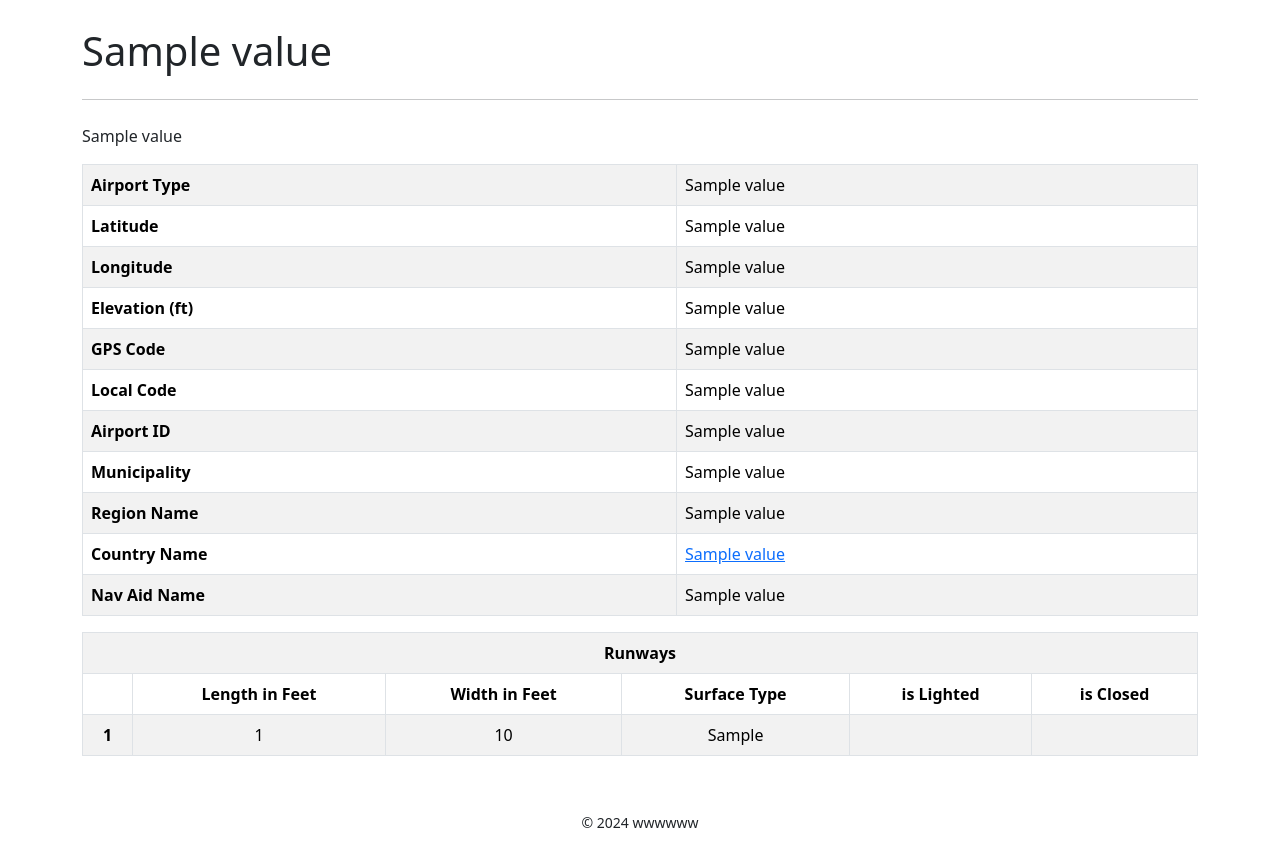
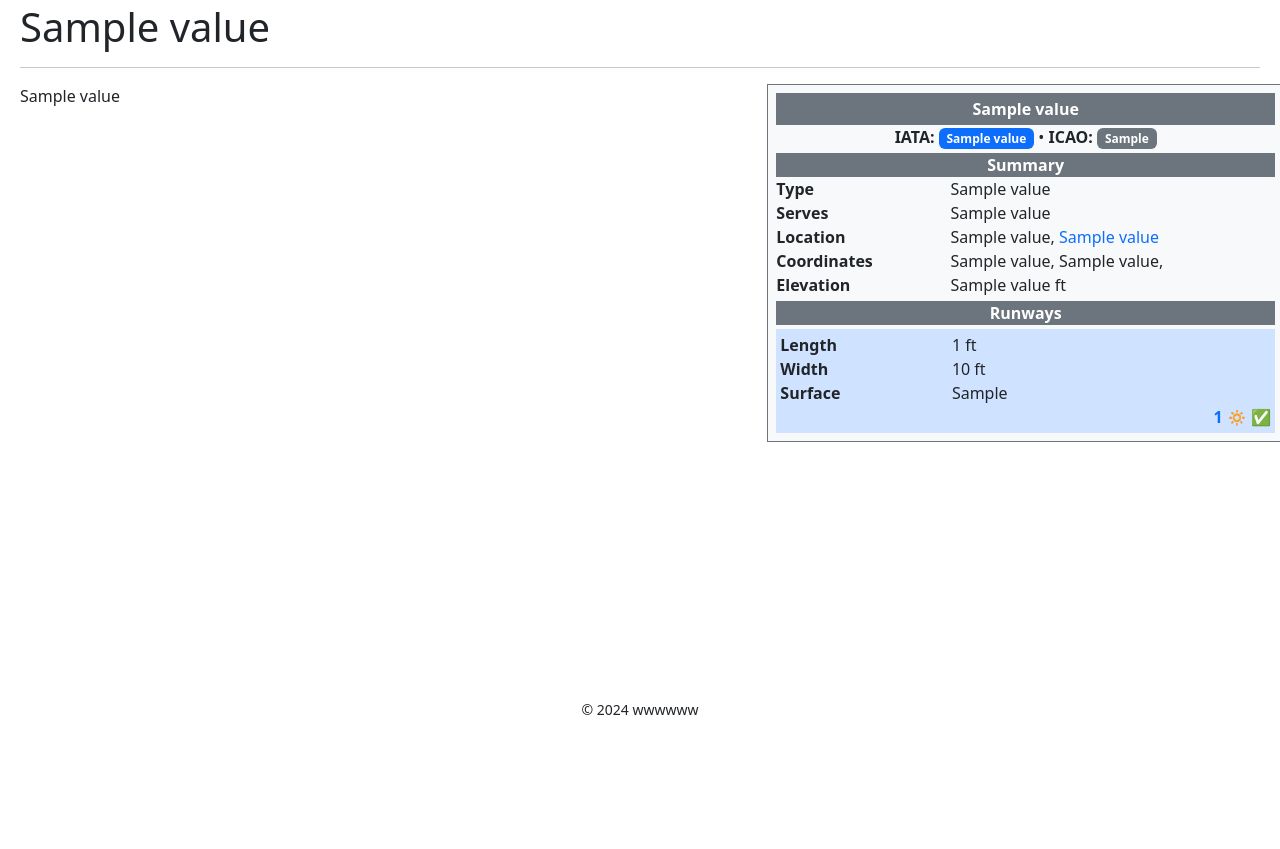
Before and after one commit to wwwwww-kg/world-airports, a Django app: template main/templates/airport_detail.html in a window 1280 px wide. Shown: the part 64-913 px from the top of the page. After the commit the page ends 779 px from the top, so only its background shows below. Run offline with Django 5.2, Linux system fonts and the light colour scheme; the template is opened without the code that fills it: most values are stand-ins (such as "Sample title", 1, 10 or a date in 2020); some libraries are stand-ins or nearby versions.

Commit message:
New airport detail page design

```diff
--- a/main/templates/airport_detail.html
+++ b/main/templates/airport_detail.html
@@ -1,111 +1,119 @@
-{% extends 'base.html' %} {% load static %} {% block content %}
+{% extends 'base.html' %}
+{% load static %}
 
-<div class="container my-4">
-  <h1 class="mb-4">{{ airport_detail.airportName.value }}</h1>
-  <hr class="my-4" />
-  {% if dbpedia_data.abstract.value %}
-  <p>{{ dbpedia_data.abstract.value }}</p>
-  {% endif %}
-  <div class="table-responsive">
-    <table class="table table-striped table-bordered">
-      <tbody>
-        {% if airport_detail.airportType.value %}
-        <tr>
-          <th scope="row">Airport Type</th>
-          <td>{{ airport_detail.airportType.value }}</td>
-        </tr>
-        {% endif %} {% if airport_detail.latitudeDeg.value %}
-        <tr>
-          <th scope="row">Latitude</th>
-          <td>{{ airport_detail.latitudeDeg.value }}</td>
-        </tr>
-        {% endif %} {% if airport_detail.longitudeDeg.value %}
-        <tr>
-          <th scope="row">Longitude</th>
-          <td>{{ airport_detail.longitudeDeg.value }}</td>
-        </tr>
-        {% endif %} {% if airport_detail.elevationFt.value %}
-        <tr>
-          <th scope="row">Elevation (ft)</th>
-          <td>{{ airport_detail.elevationFt.value }}</td>
-        </tr>
-        {% endif %} {% if airport_detail.hasScheduledService.value %}
-        <tr>
-          <th scope="row">Scheduled Service</th>
-          <td>{{ airport_detail.hasScheduledService.value }}</td>
-        </tr>
-        {% endif %} {% if airport_detail.gpsCode.value %}
-        <tr>
-          <th scope="row">GPS Code</th>
-          <td>{{ airport_detail.gpsCode.value }}</td>
-        </tr>
-        {% endif %} {% if airport_detail.airportLocalCode.value %}
-        <tr>
-          <th scope="row">Local Code</th>
-          <td>{{ airport_detail.airportLocalCode.value }}</td>
-        </tr>
-        {% endif %} {% if airport_detail.airportId.value %}
-        <tr>
-          <th scope="row">Airport ID</th>
-          <td>{{ airport_detail.airportId.value }}</td>
-        </tr>
-        {% endif %} {% if airport_detail.municipality.value %}
-        <tr>
-          <th scope="row">Municipality</th>
-          <td>{{ airport_detail.municipality.value }}</td>
-        </tr>
-        {% endif %} {% if airport_detail.regionName.value %}
-        <tr>
-          <th scope="row">Region Name</th>
-          <td>{{ airport_detail.regionName.value }}</td>
-        </tr>
-        {% endif %} {% if airport_detail.countryName.value %}
-        <tr>
-          <th scope="row">Country Name</th>
-          <td>
-            <a href="{% url 'country_detail' airport_detail.countryIRI.value %}"
-              >{{ airport_detail.countryName.value }}</a
-            >
-          </td>
-        </tr>
-        {% endif %} {% if airport_detail.navAidName.value %}
-        <tr>
-          <th scope="row">Nav Aid Name</th>
-          <td>{{ airport_detail.navAidName.value }}</td>
-        </tr>
-        {% endif %}
-      </tbody>
-    </table>
+{% block content %}
+<h1>{{ airport_detail.airportName.value }}</h1>
+<hr/>
+<div class="d-flex gap-4">
+  <div class="airport-big-info col-7 col-lg-7 col-md-6 col-sm-12 flex-grow-1">
+    {% if dbpedia_data.abstract.value %}
+    <p>{{ dbpedia_data.abstract.value }}</p>
+    {% endif %}
   </div>
-  {% if airport_detail.runways.value %}
-  <div class="table-responsive">
-    <table class="table table-striped table-bordered text-center">
-      <tbody>
-        <tr>
-          <th scope="row" colspan="6">Runways</th>
-        </tr>
-        <tr>
-          <th scope="row"></th>
-          <th scope="row">Length in Feet</th>
-          <th scope="row">Width in Feet</th>
-          <th scope="row">Surface Type</th>
-          <th scope="row">is Lighted</th>
-          <th scope="row">is Closed</th>
-        </tr>
-        {% for runway in airport_detail.runways.value %}
-        <tr>
-          <th scope="row">{{ forloop.counter }}</th>
-          <td>{{ runway.length }}</td>
-          <td>{{ runway.width }}</td>
-          <td>{{ runway.surfaceType }}</td>
-          <td>{{ runway.isLighted }}</td>
-          <td>{{ runway.isClosed }}</td>
-        </tr>
+  <div class="airport-info-box-wrapper col-5 col-lg-5 col-md-6 col-sm-12">
+    <div class="airport-info-box bg-light border border-secondary border-1 d-flex flex-column p-2 fs-6 w-100">
+      <div class="bg-secondary text-bg-secondary text-center p-1">
+        <span class="fw-semibold">{{ airport_detail.airportName.value }}</span>
+      </div>
+
+      <div class="text-center mb-1">
+        <span class="fw-semibold">IATA: </span>
+        <span class="badge text-sm text-bg-primary">{{ airport_detail.airportIATA.value }}</span>
+        <span>•</span>
+        <span class="fw-semibold">ICAO: </span>
+        <span class="badge text-sm text-bg-secondary">{{ airport_iri }}</span>
+      </div>
+
+      <div class="bg-secondary text-bg-secondary text-center px-1">
+        <span class="fw-semibold">Summary</span>
+      </div>
+
+      <div class="flex flex-row">
+        <div class="flex row">
+          <div class="col-4"><span class="fw-bold">Type</span></div>
+          <div class="col-8 flex-grow-1"><span>{{ airport_detail.airportType.value }}</span></div>
+        </div>
+      </div>
+
+      <div class="flex flex-row">
+        <div class="flex row">
+          <div class="col-4"><span class="fw-bold">Serves</span></div>
+          <div class="col-8 flex-grow-1"><span>{{ airport_detail.municipality.value }}</span></div>
+        </div>
+      </div>
+
+      <div class="flex flex-row">
+        <div class="flex row">
+          <div class="col-4"><span class="fw-bold">Location</span></div>
+          <div class="col-8 flex-grow-1"><span>{{ airport_detail.regionName.value }}, </span><a href="{% url 'country_detail' airport_detail.countryIRI.value %}" class="text-decoration-none">{{ airport_detail.countryName.value }}</a></div>
+        </div>
+      </div>
+
+      <div class="flex flex-row">
+        <div class="flex row">
+          <div class="col-4"><span class="fw-bold">Coordinates</span></div>
+          <div class="col-8 flex-grow-1"><span>{{ airport_detail.latitudeDeg.value }}, </span><span>{{ airport_detail.longitudeDeg.value }}, </span></div>
+        </div>
+      </div>
+
+      <div class="flex flex-row">
+        <div class="flex row">
+          <div class="col-4"><span class="fw-bold">Elevation</span></div>
+          <div class="col-8 flex-grow-1"><span>{{ airport_detail.elevationFt.value }} ft</span></div>
+        </div>
+      </div>
+
+      <div class="bg-secondary text-bg-secondary text-center px-1 mt-1">
+        <span class="fw-semibold">Runways</span>
+      </div>
+
+      {% if airport_detail.runways.value %}
+      {% for runway in airport_detail.runways.value %}
+      <div class="runway-entry flex flex-column w-100 bg-primary-subtle p-1 mt-1">
+
+        <div class="flex flex-row">
+          <div class="flex row">
+            <div class="col-4"><span class="fw-semibold">Length</span></div>
+            <div class="col-8 flex-grow-1"><span>{{ runway.length }} ft</span></div>
+          </div>
+        </div>
+
+        <div class="flex flex-row">
+          <div class="flex row">
+            <div class="col-4"><span class="fw-semibold">Width</span></div>
+            <div class="col-8 flex-grow-1"><span>{{ runway.width }} ft</span></div>
+          </div>
+        </div>
+
+        <div class="flex flex-row">
+          <div class="flex row">
+            <div class="col-4"><span class="fw-semibold">Surface</span></div>
+            <div class="col-8 flex-grow-1"><span>{{ runway.surfaceType }}</span></div>
+          </div>
+        </div>
+
+        <div class="text-end w-100 text-primary">
+          <span class="fw-bold">
+            {{ forloop.counter }}
+          </span>
+          <span>
+            {% if runway.isLighted %}💡{%else%}🔅{% endif %}
+          </span>
+          <span>
+            {% if runway.isClosed %}⛔{%else%}✅{% endif %}
+          </span>
+        </div>
+      </div>
+
+
+
         {% endfor %}
-      </tbody>
-    </table>
+      {% endif %}
+
+
+    </div>
   </div>
-  {% endif %}
 </div>
 
+
 {% endblock content %}
```
